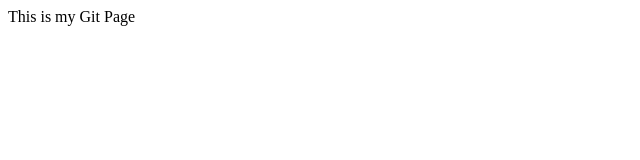
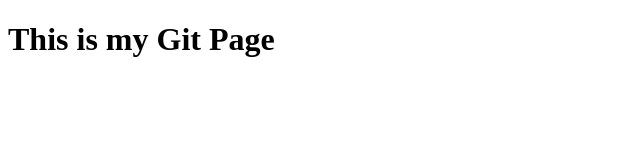
Before and after one commit to thantham/gis24, a plain HTML site: page index.html in a window 1280 px wide. Shown: the whole page, without its empty margins (0-640 px from the left). Drawn offline with Linux system fonts and the light colour scheme.

Commit message:
mod index.html

```diff
--- a/index.html
+++ b/index.html
@@ -6,6 +6,6 @@
     <title>Document</title>
 </head>
 <body>
-    This is my Git Page
+    <h1> This is my Git Page </h1>
 </body>
 </html>
```
